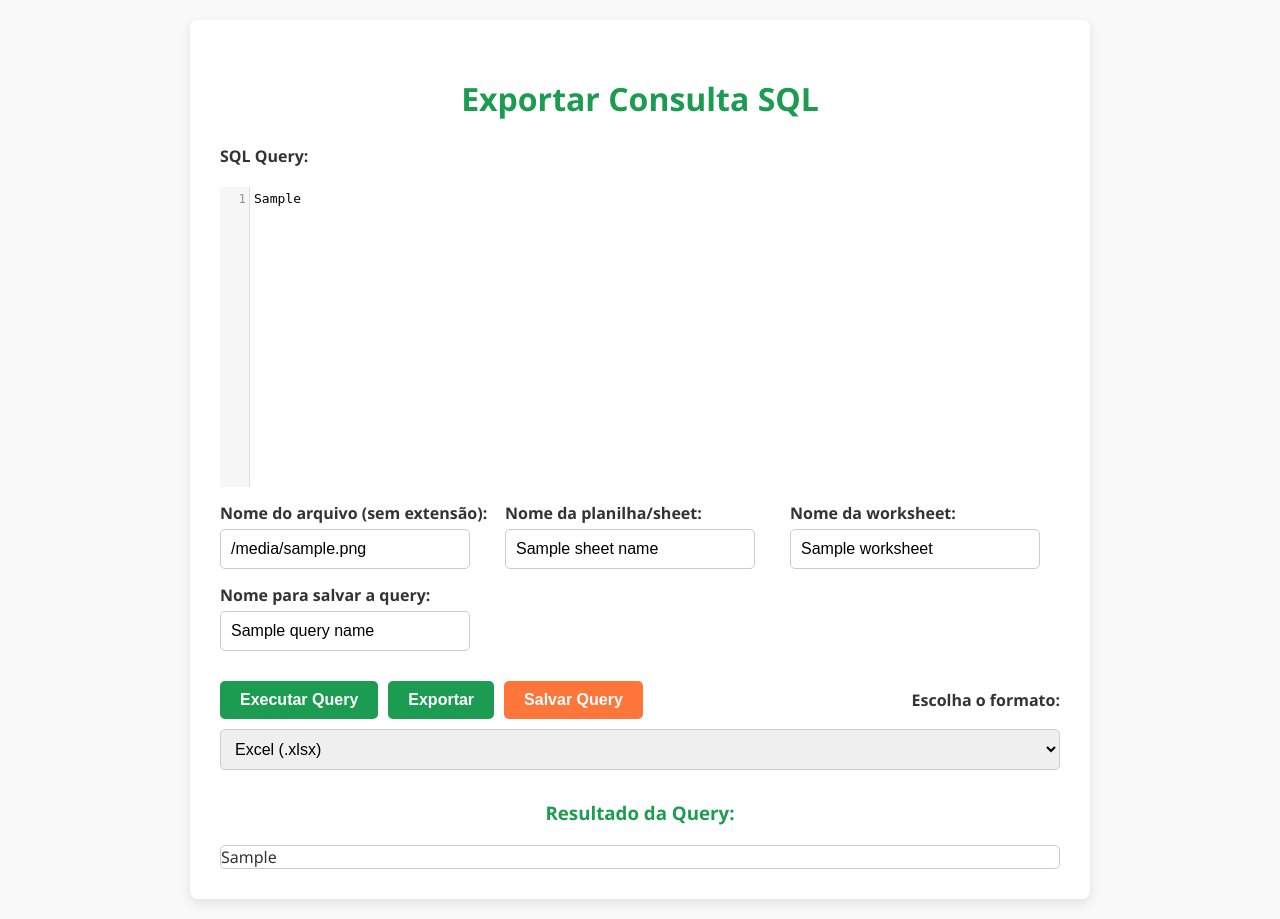
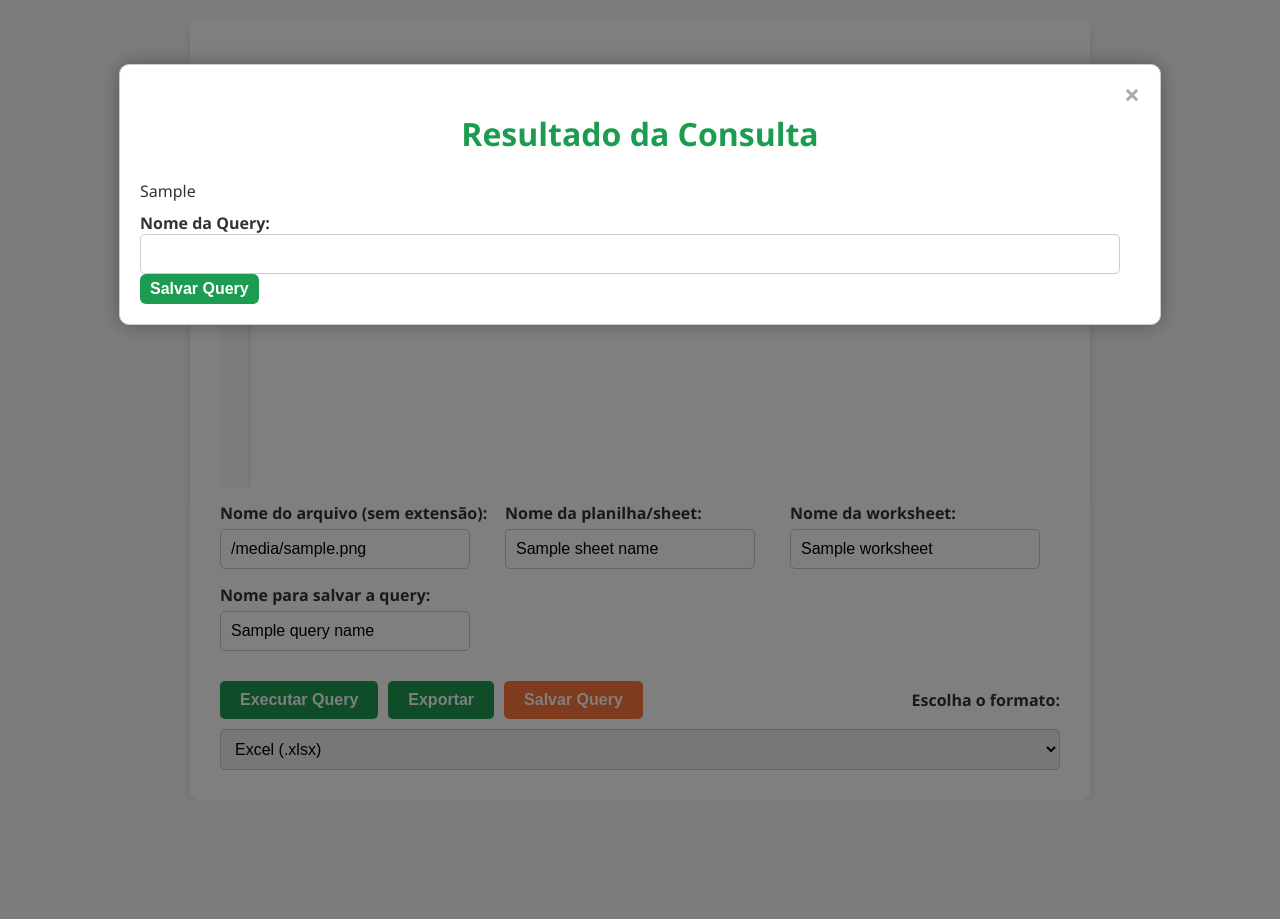
Before and after one commit to MattSouza14/SQLExportPro, a Flask app: template src/templates/index.html in a window 1280 px wide. After the commit the page ends 770 px from the top, so only its background shows below. Run offline with Flask 3, Linux system fonts and the light colour scheme; the template is opened without the code that fills it: most values are stand-ins (such as "Sample title", 1, 10 or a date in 2020); data that the repository does not hold is empty.

Commit message:
modal para resultado da consulta e remoção da vizualição do resultado da query na pargina principal

```diff
--- a/src/static/css/style.css
+++ b/src/static/css/style.css
@@ -195,3 +195,50 @@
         tr:nth-child(even) {
             background-color: #f2f2f2;
         }
+
+        .modal {
+    display: none;
+    position: fixed;
+    z-index: 9999;
+    left: 0;
+    top: 0;
+    width: 100vw;
+    height: 100vh;
+    overflow: auto;
+    background-color: rgba(0,0,0,0.5);
+}
+
+.modal-content {
+    background-color: white;
+    margin: 5% auto;
+    padding: 20px;
+    border: 1px solid var(--border-color);
+    width: 90%;
+    max-width: 1000px;
+    border-radius: 10px;
+    box-shadow: 0 0 20px rgba(0,0,0,0.3);
+    position: relative;
+}
+
+.close-button {
+    color: #aaa;
+    font-size: 28px;
+    font-weight: bold;
+    position: absolute;
+    top: 10px;
+    right: 20px;
+    cursor: pointer;
+}
+
+.close-button:hover {
+    color: var(--error-color);
+}
+
+.btn-save {
+    background-color: var(--primary-color);
+    color: white;
+    border: none;
+    padding: 6px 10px;
+    border-radius: 6px;
+    cursor: pointer;
+}
--- a/src/static/js/script.js
+++ b/src/static/js/script.js
@@ -20,3 +20,14 @@
             cm.showHint({completeSingle: false});
         }
     });
+
+    function closeModal() {
+    document.getElementById("resultModal").style.display = "none";
+}
+
+window.addEventListener("DOMContentLoaded", () => {
+    const resultTable = document.getElementById("resultTableContainer");
+    if (resultTable && resultTable.innerHTML.trim() !== "") {
+        document.getElementById("resultModal").style.display = "block";
+    }
+});
--- a/src/templates/index.html
+++ b/src/templates/index.html
@@ -56,12 +56,30 @@
                 </select>
             </div>
         </form>
-        {% if table_html %}
+        <!-- {% if table_html %}
             <h3>Resultado da Query:</h3>
             <div class="table-container">
                 {{ table_html|safe }}
             </div>
         {% endif %}
+    </div> -->
+    <div id="resultModal" class="modal">
+    <div class="modal-content">
+        <span class="close-button" onclick="closeModal()">×</span>
+        <h2>Resultado da Consulta</h2>
+        <div id="resultTableContainer">
+            {{ table_html | safe }}
+        </div>
+            <form method="post">
+                <input type="hidden" name="sql_query" value="{{ sql_query }}">
+                <input type="hidden" name="action" value="save_query">
+                <div style="margin-top: 10px;">
+                    <label for="query_name">Nome da Query:</label>
+                    <input type="text" name="query_name" id="query_name" required>
+                    <button type="submit" class="btn btn-save">Salvar Query</button>
+                </div>
+            </form>
+        </div>
     </div>
     <script src="https://cdnjs.cloudflare.com/ajax/libs/codemirror/5.65.13/codemirror.min.js"></script>
     <script src="https://cdnjs.cloudflare.com/ajax/libs/codemirror/5.65.13/mode/sql/sql.min.js"></script>
```
